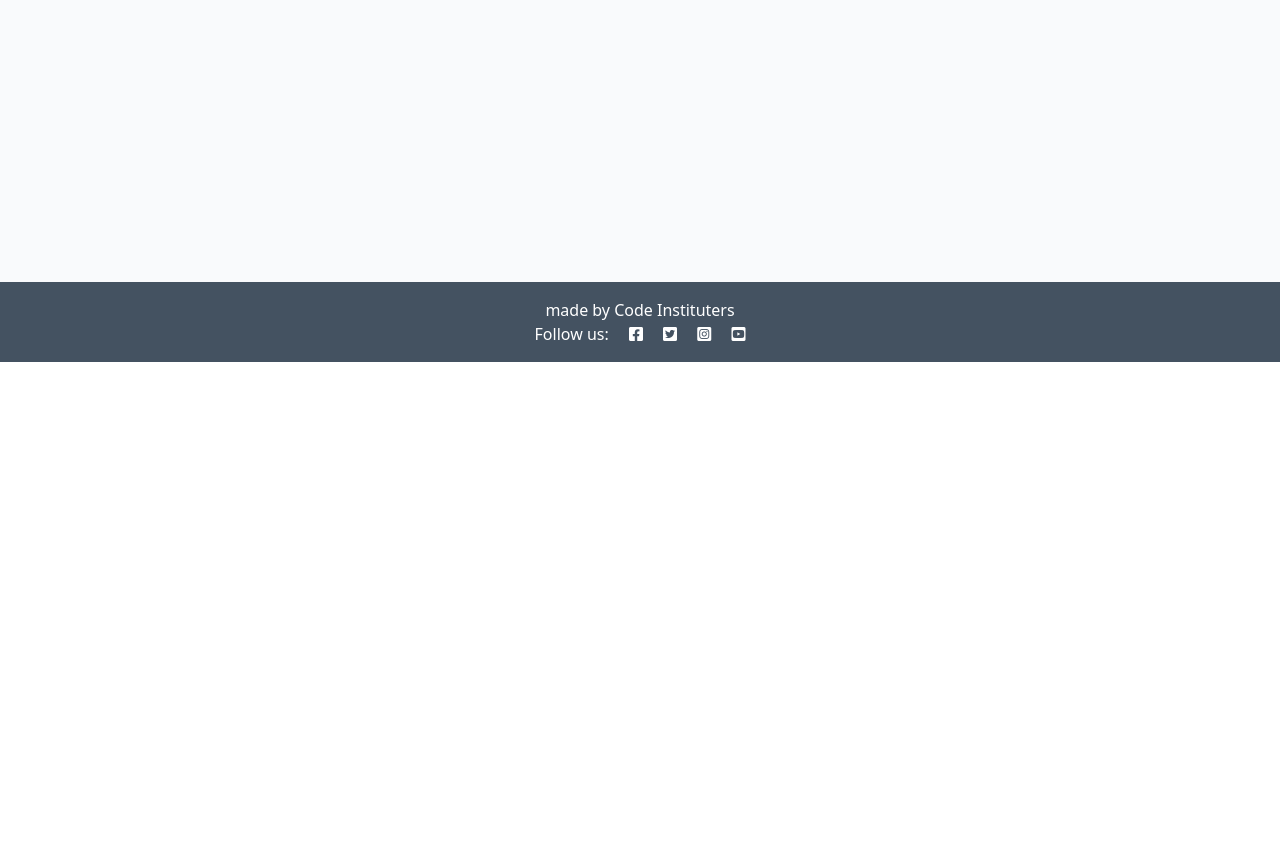
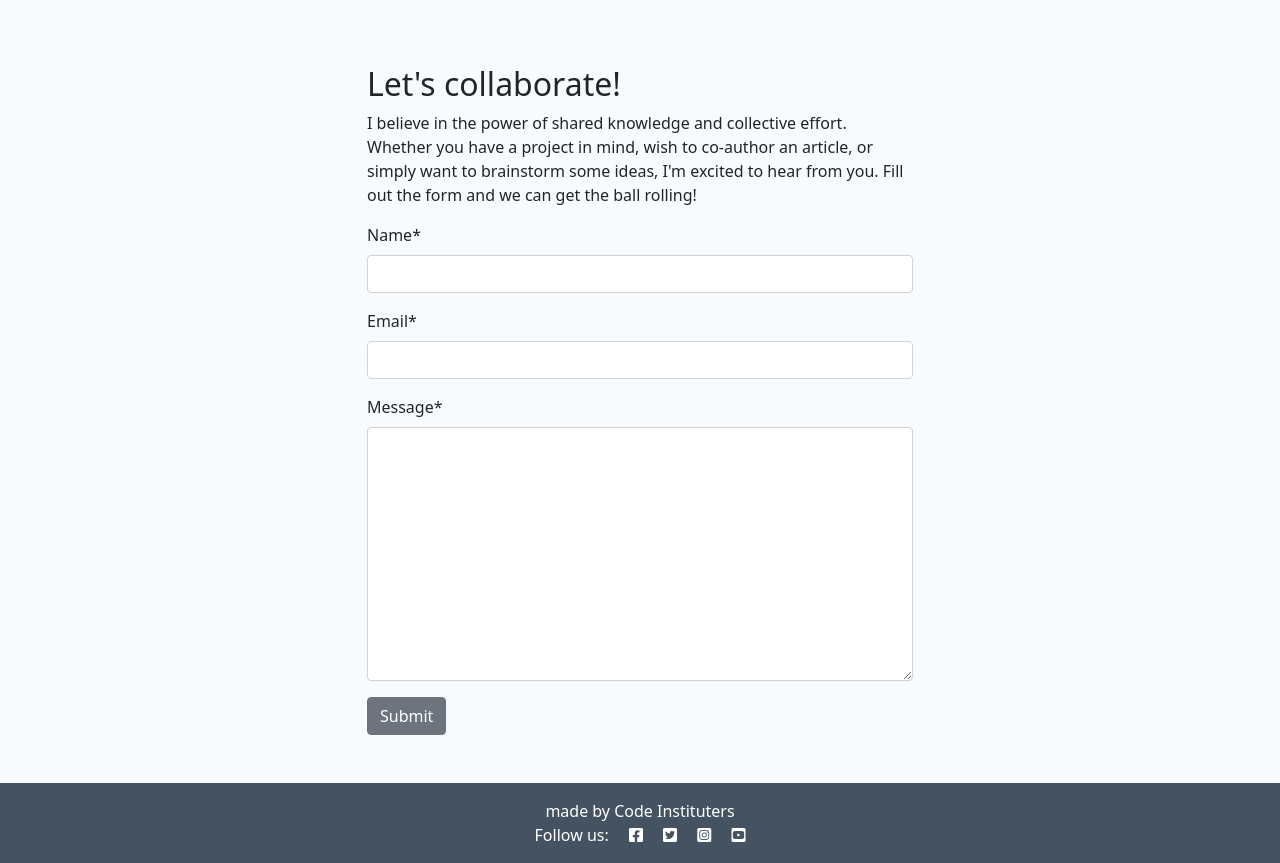
Before and after one commit to Darthspider360/django-blog, a Django app: page /about/ in a window 1280 px wide. Shown: the part 438-1301 px from the top of the page. Before the commit the page ends 800 px from the top, so only its background shows below. Run offline with Django 4.2, Linux system fonts and the light colour scheme; data that the repository does not hold is empty; some libraries are stand-ins or nearby versions.

Commit message:
about stuff

```diff
--- /dev/null
+++ b/about/forms.py
@@ -0,0 +1,8 @@
+from django import forms
+from .models import CollaborateRequest
+
+
+class CollaborateForm(forms.ModelForm):
+    class Meta:
+        model = CollaborateRequest
+        fields = ('name', 'email', 'message')
--- a/about/models.py
+++ b/about/models.py
@@ -1,6 +1,9 @@
+
 from django.db import models
 
 # Create your models here.
+
+
 class About(models.Model):
     title = models.CharField(max_length=200)
     updated_on = models.DateTimeField(auto_now=True)
@@ -8,3 +11,13 @@ class About(models.Model):
 
     def __str__(self):
         return self.title
+
+
+class CollaborateRequest(models.Model):
+    name = models.CharField(max_length=200)
+    email = models.EmailField()
+    message = models.TextField()
+    read = models.BooleanField(default=False)
+
+    def __str__(self):
+        return f"Collaboration request from {self.name}"
--- a/about/templates/about/about.html
+++ b/about/templates/about/about.html
@@ -1,15 +1,16 @@
+
 {% extends 'base.html' %}
+{% load static %}
+{% load crispy_forms_tags %}
+
 {% block content %}
-{% load static %}
 <div class="container mt-5">
     <div class="row">
-    <div class="col-4 text-center">
-      <img src="{% static 'images/nobody.jpg' %}" width="75%" />
+        <div class="col-12 col-md-4 text-center">
+            <img src="{% static 'images/nobody.jpg' %}" width="75%">
         </div>
-    <div class="col-8">
-      <!-- Title goes between these h2 tags -->
+        <div class="col-12 col-md-8">
             <h2>{{ about.title }}</h2>
-      <!-- Content goes directly underneath this -->
             {{ about.content | safe }}
         </div>
     </div>
@@ -20,5 +21,24 @@
           <p class="text-end"><em>Updated on: {{ about.updated_on }}</em></p>
         </div>
     </div>
+    <div class="row justify-content-center">
+        <div class="col-12 col-md-6 my-5">
+            <h2>Let's collaborate!</h2>
+            <p>I believe in the power of shared knowledge and collective effort.
+                Whether you have a project in mind, wish to co-author
+                an article, or simply want to brainstorm some ideas,
+                I'm excited to hear from you. Fill out the form
+                and we can get the ball rolling!</p>
+
+             <!-- add your form here. Your submit button should
+                have the classes of btn, btn-secondary -->
+      <form method="post">
+        {{ collaborate_form | crispy }}
+        {% csrf_token %}
+        <button class="btn btn-secondary"
+          type="submit">Submit</button>
+      </form>
+    </div>
+  </div>
 </div>
 {% endblock content %}
--- a/about/views.py
+++ b/about/views.py
@@ -1,14 +1,24 @@
 from django.shortcuts import render
+from django.contrib import messages
 from .models import About
+from .forms import CollaborateForm
+
 # Create your views here.
 def about_me(request):
     """
     Renders the About page
     """
+    if request.method == "POST":
+        collaborate_form = CollaborateForm(data=request.POST)
+        if collaborate_form.is_valid():
+            collaborate_form.save()
+            messages.add_message(request, messages.SUCCESS, "Collaboration request received! I endeavour to respond within 2 working days.")
+
     about = About.objects.all().order_by('-updated_on').first()
-
+    collaborate_form = CollaborateForm()
     return render(
         request,
         "about/about.html",
-        {"about": about},
+        {"about": about,
+        "collaborate_form": collaborate_form},
     )
--- a/codestar/settings.py
+++ b/codestar/settings.py
@@ -27,7 +27,7 @@ TEMPLATES_DIR = os.path.join(BASE_DIR, 'templates')
 SECRET_KEY = os.environ.get("SECRET_KEY")
 
 # SECURITY WARNING: don't run with debug turned on in production!
-DEBUG = True
+DEBUG = False
 
 ALLOWED_HOSTS = ['8000-darthspider3-djangoblog-1v4yffvn5e0.ws.codeinstitute-ide.net','.herokuapp.com']
 
```
Also changed, not shown: about/admin.py (+14 -3 lines), about/migrations/0002_collaboraterequest.py (added). Lines whose indentation alone changed are shown as unchanged.
